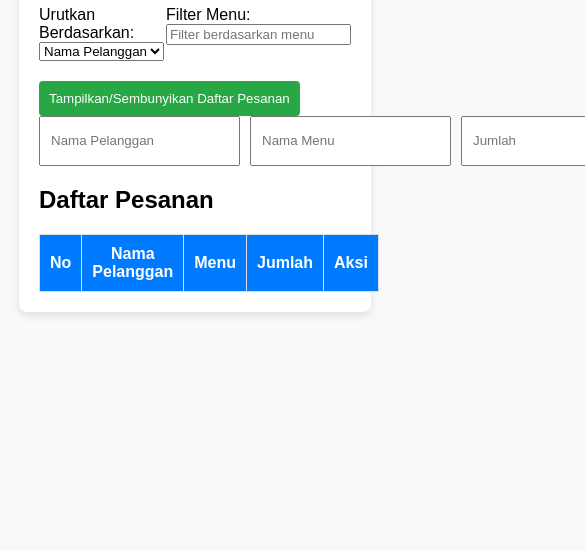
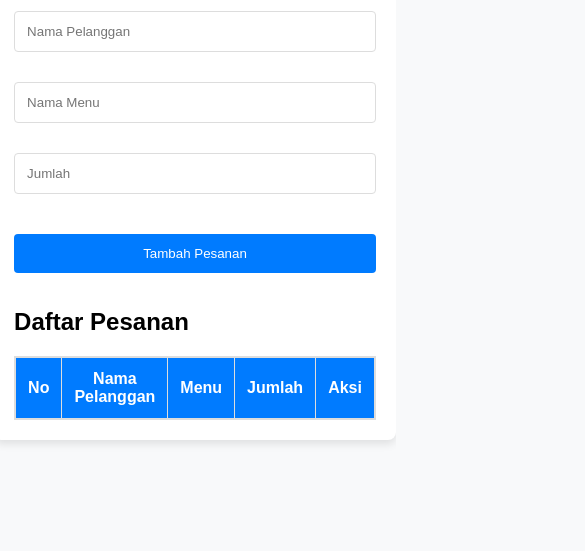
Before and after one commit to ieufafal/catering, a plain HTML site: page index.html in a window 390 px wide. Shown: the part 313-864 px from the top of the page, 585 px wide, since content can reach past the window. Drawn offline with Linux system fonts and the light colour scheme.

Commit message:
mengubah tampilan

```diff
--- a/index.html
+++ b/index.html
@@ -13,11 +13,12 @@
             min-height: 100vh;
             margin: 0;
             background-color: #f8f9fa;
+            padding: 10px;
         }
 
         .container {
-            width: 80%;
-            max-width: 800px;
+            width: 100%;
+            max-width: 600px;
             background-color: #ffffff;
             padding: 20px;
             border-radius: 8px;
@@ -27,26 +28,35 @@
         h1 {
             text-align: center;
             color: #333333;
+            font-size: 24px;
+            margin-bottom: 20px;
         }
 
         .form-container {
             display: flex;
-            gap: 10px;
+            gap: 15px;
+            flex-wrap: wrap;
             margin-bottom: 20px;
         }
 
         .form-container input {
-            padding: 10px;
+            padding: 12px;
             flex: 1;
+            min-width: 150px;
+            margin-bottom: 10px; /* Menambahkan jarak antar input */
+            border: 1px solid #ddd;
+            border-radius: 4px;
         }
 
         button {
-            padding: 10px;
+            padding: 12px;
             background-color: #007bff;
             color: #ffffff;
             border: none;
             border-radius: 4px;
             cursor: pointer;
+            min-width: 120px;
+            margin-top: 10px; /* Menambahkan jarak antar tombol */
         }
 
         button:hover {
@@ -57,6 +67,8 @@
             width: 100%;
             border-collapse: collapse;
             margin-top: 10px;
+            display: block;
+            overflow-x: auto;
         }
 
         table, th, td {
@@ -64,7 +76,7 @@
         }
 
         th, td {
-            padding: 10px;
+            padding: 12px;
             text-align: center;
         }
 
@@ -79,17 +91,42 @@
 
         .sort-filter-container {
             display: flex;
+            flex-wrap: wrap;
             justify-content: space-between;
             margin-bottom: 20px;
         }
 
         .toggle-btn {
             background-color: #28a745;
+            width: 100%;
+            padding: 12px;
+            margin-bottom: 20px; /* Menambahkan jarak antar tombol toggle */
         }
 
         .toggle-btn:hover {
             background-color: #218838;
         }
+
+        /* Mobile responsiveness */
+        @media screen and (max-width: 600px) {
+            .form-container {
+                flex-direction: column;
+            }
+
+            .sort-filter-container {
+                flex-direction: column;
+            }
+
+            .toggle-btn {
+                width: 100%;
+                margin-top: 10px;
+            }
+
+            .form-container input, button {
+                margin-bottom: 15px; /* Menambahkan jarak antar form dan tombol di mobile */
+            }
+        }
+
     </style>
 </head>
 <body>
```
